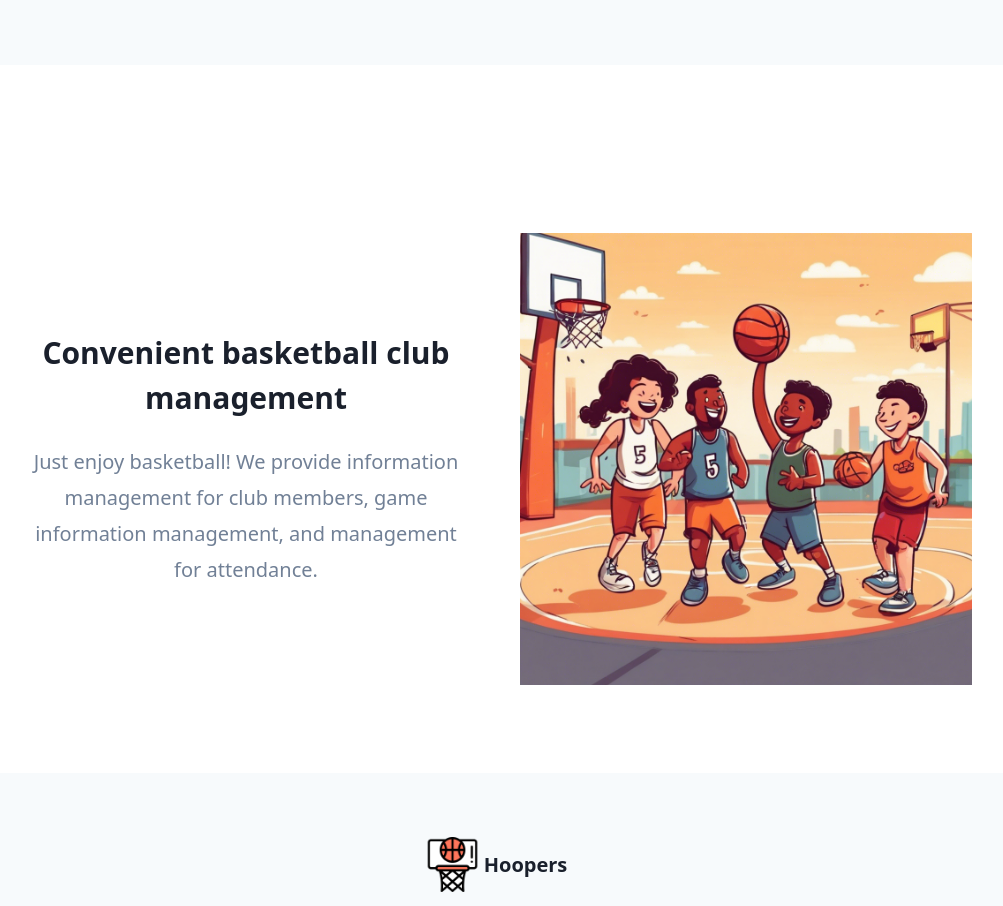
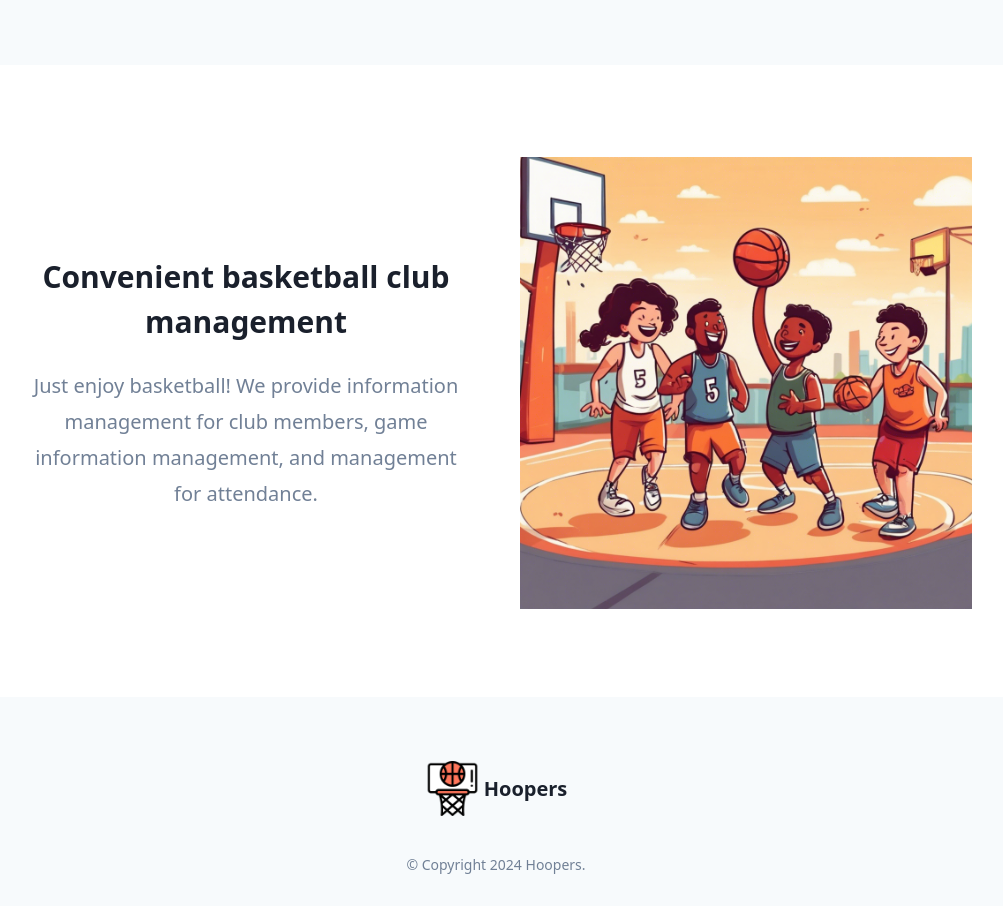
Before and after one commit to maxHyeon/hoopers-landing, a Next.js app: page / in a window 1280 px wide. Shown: the part 420-1326 px from the top of the page, without its empty margins (144-1147 px from the left). Built offline with nearby package versions, Linux system fonts and the light colour scheme.

Commit message:
fix featurerow layout

```diff
--- a/src/feature/VerticalFeatureRow.tsx
+++ b/src/feature/VerticalFeatureRow.tsx
@@ -11,7 +11,7 @@ type IVerticalFeatureRowProps = {
 
 const VerticalFeatureRow = (props: IVerticalFeatureRowProps) => {
   const verticalFeatureClass = className(
-    'mt-20',
+    'mt-1',
     'flex',
     'flex-wrap',
     'items-center',
```
